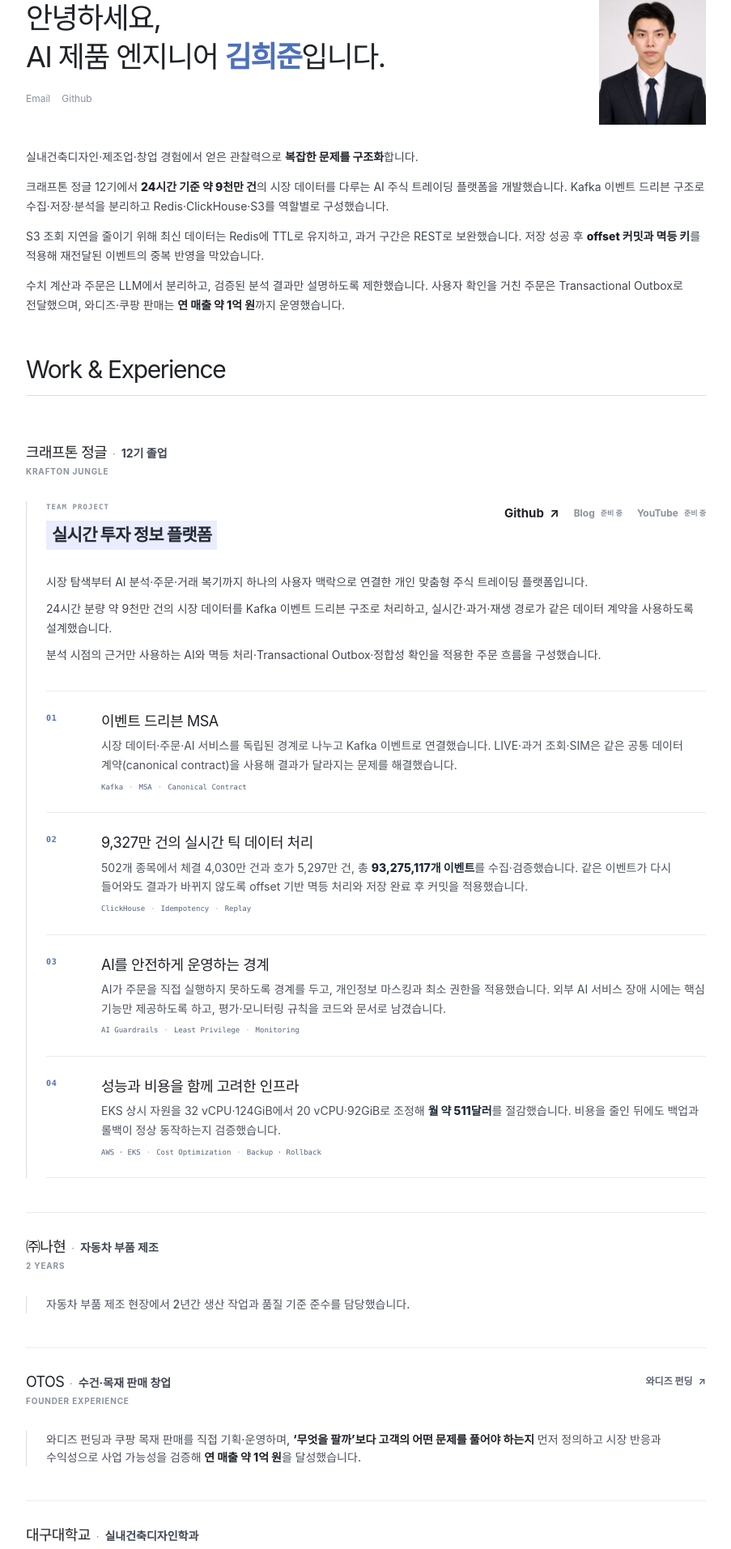
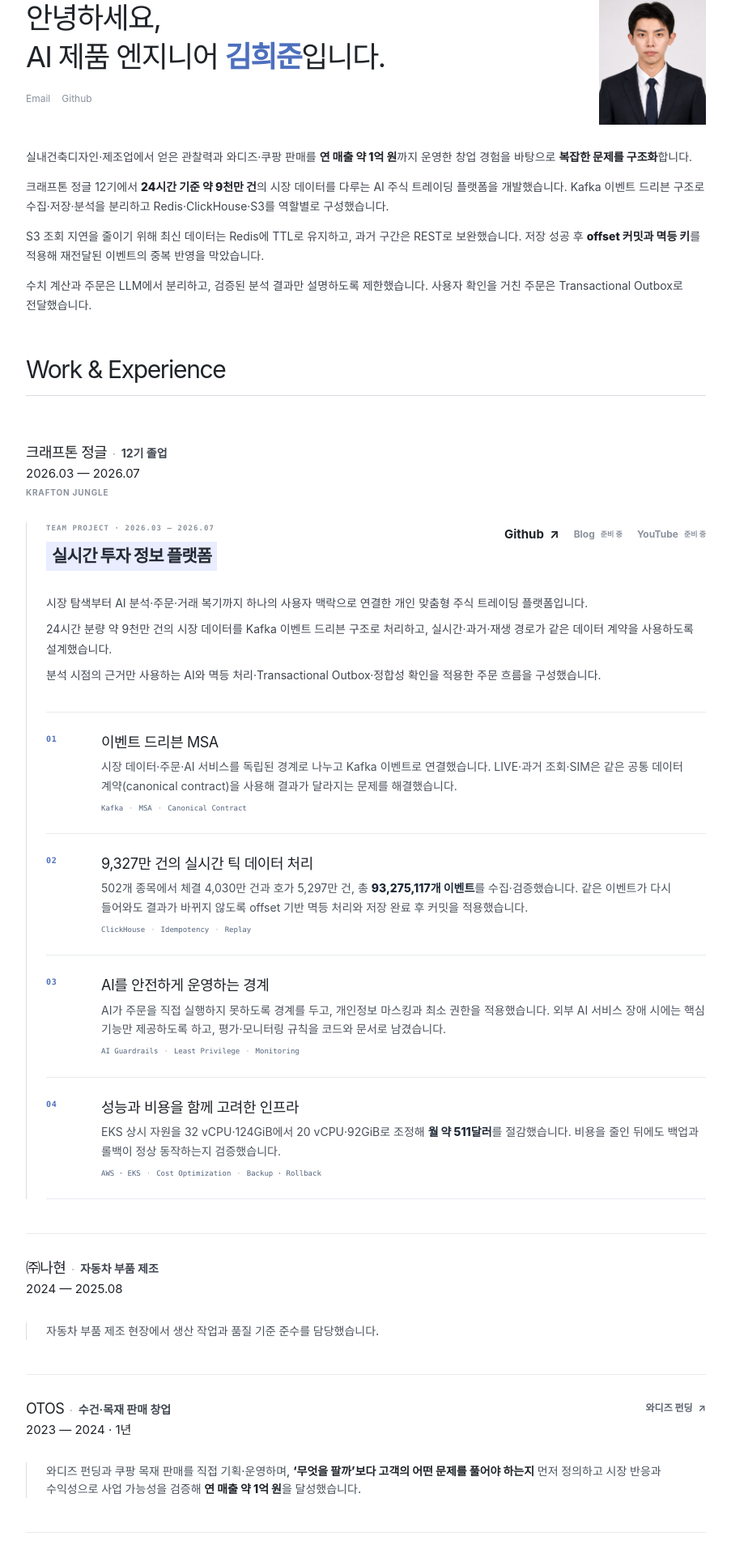
Before and after one commit to huiugim8-wq/history, a Next.js app: page / in a window 1280 px wide. Shown: the part 240-2153 px from the top of the page at 81% size, without its empty margins (188-1091 px from the left). Built offline with nearby package versions, Linux system fonts and the light colour scheme.

Commit message:
Unify cross-domain and startup experience

```diff
--- a/app/page.tsx
+++ b/app/page.tsx
@@ -2,14 +2,14 @@ const experienceItems = [
   {
     title: "㈜나현",
     role: "자동차 부품 제조",
-    meta: "2 YEARS",
+    period: "2024 — 2025.08",
     summary:
-      "자동차 부품 제조 현장에서 2년간 생산 작업과 품질 기준 준수를 담당했습니다.",
+      "자동차 부품 제조 현장에서 생산 작업과 품질 기준 준수를 담당했습니다.",
   },
   {
     title: "OTOS",
     role: "수건·목재 판매 창업",
-    meta: "FOUNDER EXPERIENCE",
+    period: "2023 — 2024 · 1년",
     link: {
       label: "와디즈 펀딩",
       href: "https://www.wadiz.kr/web/campaign/detail/198814",
@@ -28,7 +28,7 @@ const experienceItems = [
   {
     title: "대구대학교",
     role: "실내건축디자인학과",
-    meta: "EDUCATION",
+    period: "2017.03 — 2023.08",
     summary:
       "공간 설계와 시각적 구성 훈련을 통해 복잡한 정보를 구조화하고 명확하게 전달하는 기반을 다졌습니다.",
   },
@@ -76,7 +76,8 @@ export default function Home() {
 
           <div className="profile-points">
             <p>
-              실내건축디자인·제조업·창업 경험에서 얻은 관찰력으로{" "}
+              실내건축디자인·제조업에서 얻은 관찰력과 와디즈·쿠팡 판매를{" "}
+              <strong>연 매출 약 1억 원</strong>까지 운영한 창업 경험을 바탕으로{" "}
               <strong>복잡한 문제를 구조화</strong>합니다.
             </p>
             <p>
@@ -95,8 +96,7 @@ export default function Home() {
             <p>
               수치 계산과 주문은 LLM에서 분리하고, 검증된 분석 결과만
               설명하도록 제한했습니다. 사용자 확인을 거친 주문은 Transactional
-              Outbox로 전달했으며, 와디즈·쿠팡 판매는{" "}
-              <strong>연 매출 약 1억 원</strong>까지 운영했습니다.
+              Outbox로 전달했습니다.
             </p>
           </div>
         </section>
@@ -114,13 +114,14 @@ export default function Home() {
                   <span aria-hidden="true">·</span>
                   <p>12기 졸업</p>
                 </div>
-                <span>KRAFTON JUNGLE</span>
+                <time className="experience-period">2026.03 — 2026.07</time>
+                <span className="experience-meta">KRAFTON JUNGLE</span>
               </div>
 
               <div className="resume-detail jungle-detail">
                 <div className="project-header">
                   <div className="project-title">
-                    <span>TEAM PROJECT</span>
+                    <span>TEAM PROJECT · 2026.03 — 2026.07</span>
                     <p>실시간 투자 정보 플랫폼</p>
                   </div>
                   <nav className="project-links" aria-label="프로젝트 관련 링크">
@@ -270,7 +271,9 @@ export default function Home() {
                       <span aria-hidden="true">·</span>
                       <p>{experience.role}</p>
                     </div>
-                    <span>{experience.meta}</span>
+                    <time className="experience-period">
+                      {experience.period}
+                    </time>
                   </div>
 
                   {experience.link ? (
```
